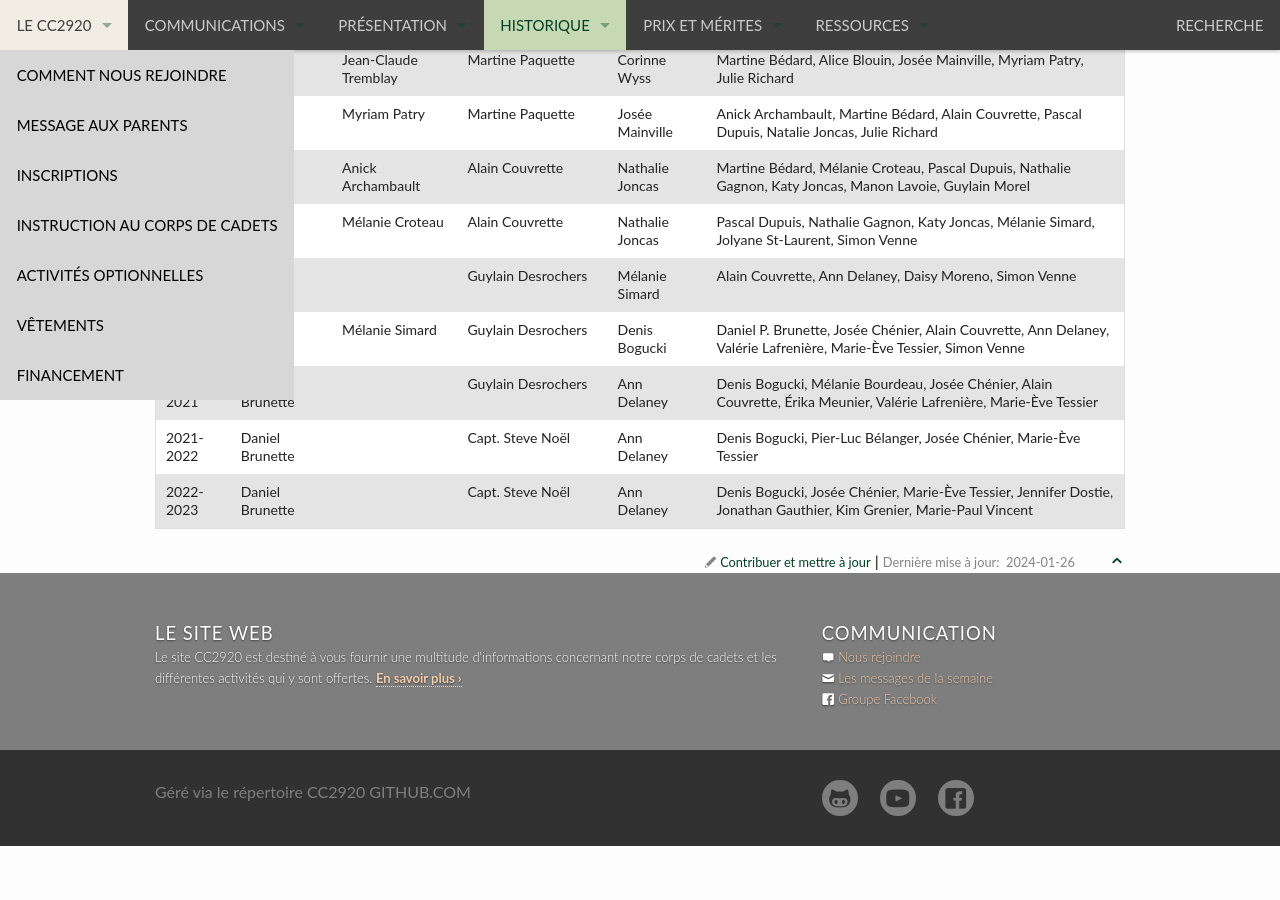
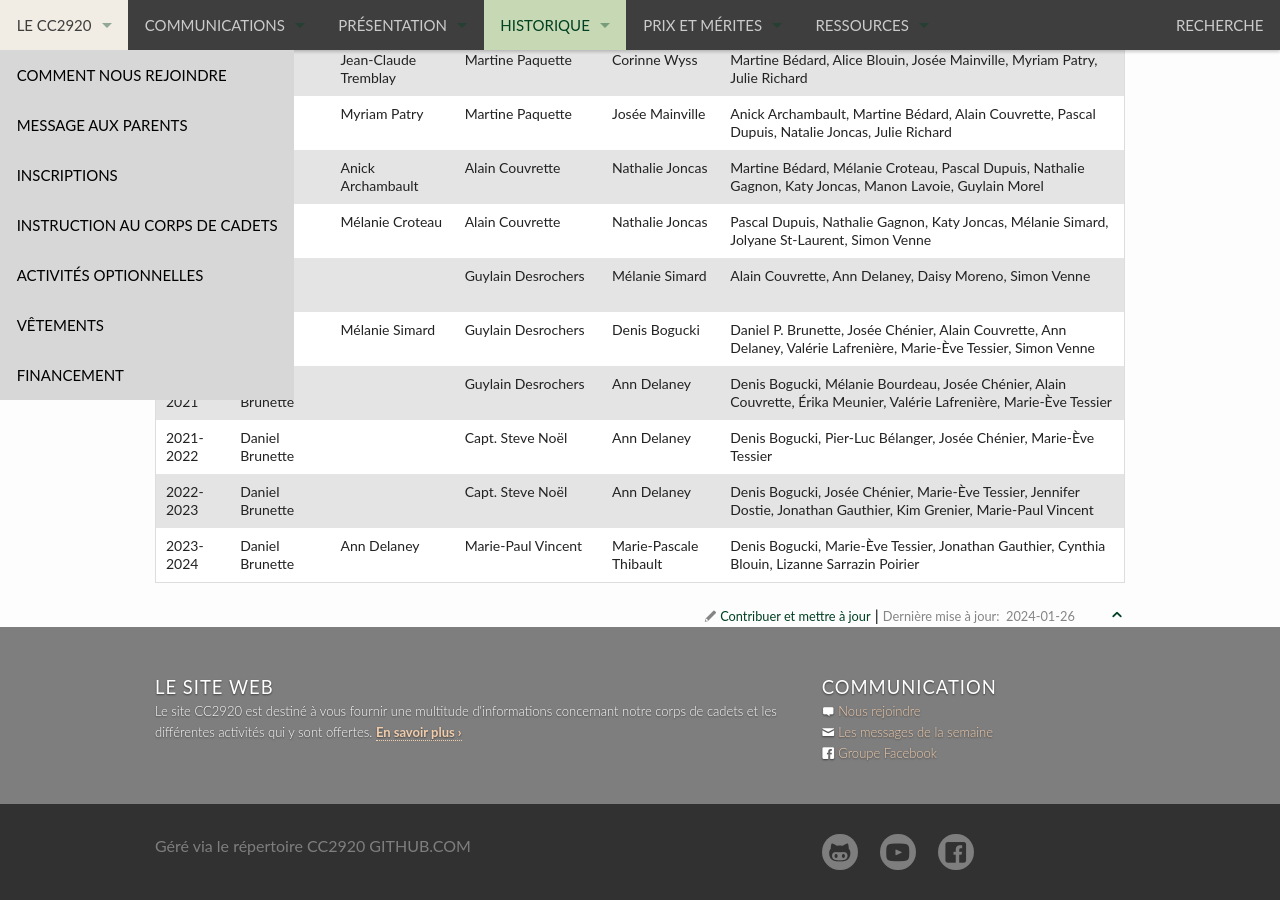
Before and after one commit to CC2920/web, a Jekyll site: the page built from _historique/comite-soutien.md, in a window 1280 px wide and 900 px high, scrolled down 2599 px. Built offline with Jekyll 4.4.1, drawn with Linux system fonts in a browser that asks for light colours; before the commit the page ends 3445 px from its top, so only the background shows below that.

Commit message:
Update comite-soutien.md
mise a jour liste 2023-2024

```diff
--- a/_historique/comite-soutien.md
+++ b/_historique/comite-soutien.md
@@ -65,3 +65,4 @@ En septembre 2010, on comptait cinq membres du comité de soutien et quatre bén
 | 2020-2021 | Daniel Brunette |     | Guylain Desrochers | Ann Delaney | Denis Bogucki, Mélanie Bourdeau, Josée Chénier, Alain Couvrette, Érika Meunier, Valérie Lafrenière, Marie-Ève Tessier |
 | 2021-2022 | Daniel Brunette |     | Capt. Steve Noël | Ann Delaney | Denis Bogucki, Pier-Luc Bélanger, Josée Chénier, Marie-Ève Tessier |
 | 2022-2023 | Daniel Brunette |     | Capt. Steve Noël | Ann Delaney | Denis Bogucki, Josée Chénier, Marie-Ève Tessier, Jennifer Dostie, Jonathan Gauthier, Kim Grenier, Marie-Paul Vincent |
+| 2023-2024 | Daniel Brunette | Ann Delaney | Marie-Paul Vincent | Marie-Pascale Thibault | Denis Bogucki, Marie-Ève Tessier, Jonathan Gauthier, Cynthia Blouin, Lizanne Sarrazin Poirier |
```
